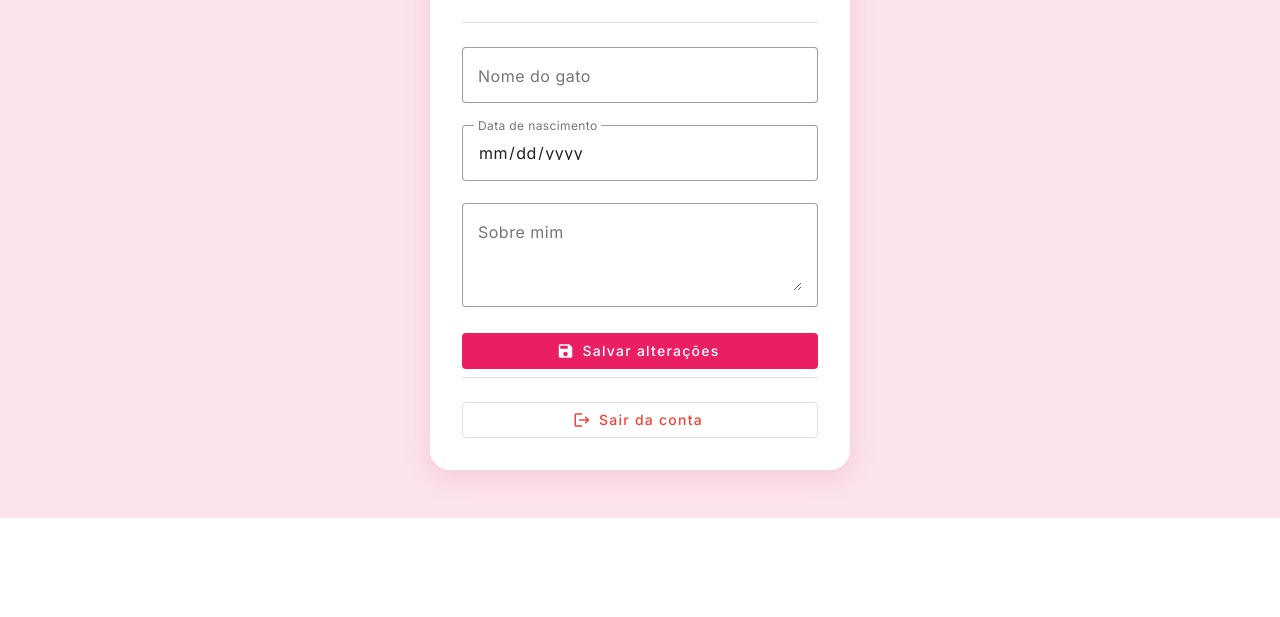
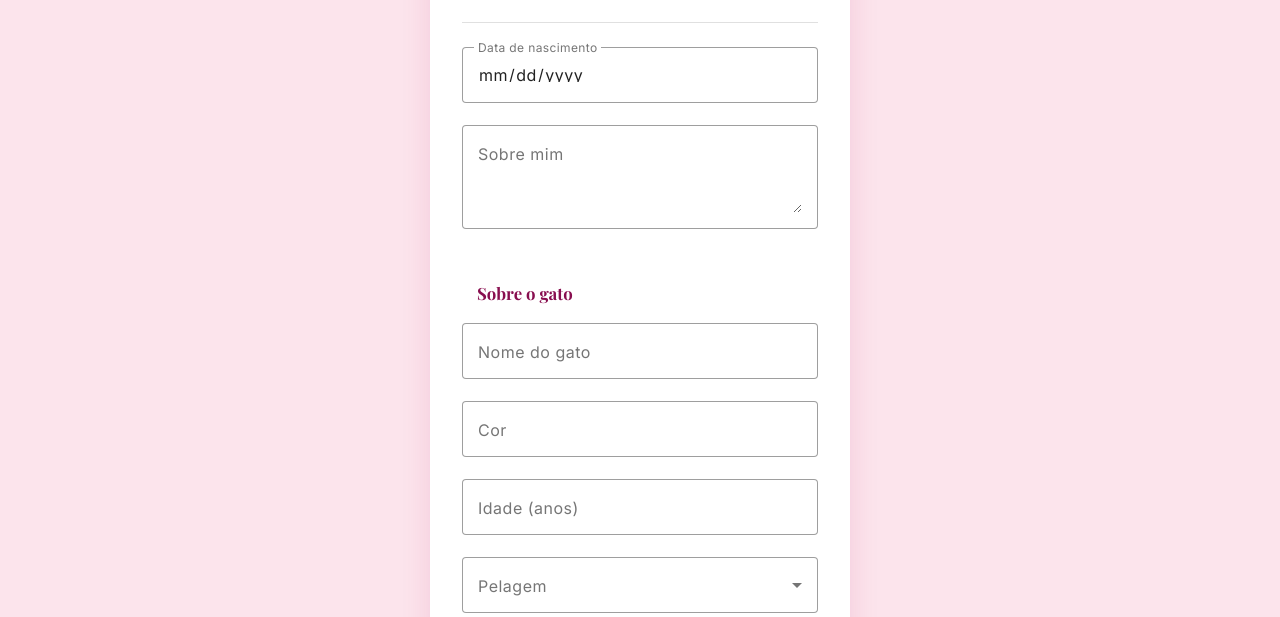
Before and after one commit to MariaClaraCorecha/catworld, an Angular app: page /perfil in a window 1280 px wide. Shown: the part 335-952 px from the top of the page. Before the commit the page ends 853 px from the top, so only its background shows below. Built offline with nearby package versions, Linux system fonts and the light colour scheme; sample sign-in values are in the browser's storage.

Commit message:
Feat: enhance profile form with additional fields for cat details

```diff
--- a/src/app/core/services/auth.ts
+++ b/src/app/core/services/auth.ts
@@ -8,6 +8,9 @@ export interface CatUser {
   bio?: string;
   birthDate?: string;
   catName?: string;
+  catColor?: string;
+  catAge?: string;
+  catFur?: string;
 }
 
 
@@ -95,7 +98,11 @@ export class AuthService {
     return JSON.parse(json);
   }
 
-  updateProfile(fields: Partial<Pick<CatUser, 'bio' | 'birthDate' | 'catName'>>) {
+  updateProfile(
+    fields: Partial<
+      Pick<CatUser, 'bio' | 'birthDate' | 'catName' | 'catColor' | 'catAge' | 'catFur'>
+    >,
+  ) {
     const current = this.user();
     if (!current) return;
 
--- a/src/app/features/profile/profile.html
+++ b/src/app/features/profile/profile.html
@@ -14,11 +14,6 @@
 
     <form [formGroup]="form" class="profile-form" (ngSubmit)="save()">
       <mat-form-field appearance="outline" class="profile-field">
-        <mat-label>Nome do gato</mat-label>
-        <input matInput formControlName="catName" placeholder="Ex: Frajola" />
-      </mat-form-field>
-
-      <mat-form-field appearance="outline" class="profile-field">
         <mat-label>Data de nascimento</mat-label>
         <input matInput type="date" formControlName="birthDate" />
       </mat-form-field>
@@ -31,6 +26,32 @@
           rows="3"
           placeholder="Conte um pouco sobre você"
         ></textarea>
+      </mat-form-field>
+
+      <h2 class="profile-section-title">Sobre o gato</h2>
+
+      <mat-form-field appearance="outline" class="profile-field">
+        <mat-label>Nome do gato</mat-label>
+        <input matInput formControlName="catName" placeholder="Ex: Frajola" />
+      </mat-form-field>
+
+      <mat-form-field appearance="outline" class="profile-field">
+        <mat-label>Cor</mat-label>
+        <input matInput formControlName="catColor" placeholder="Ex: Preto e branco" />
+      </mat-form-field>
+
+      <mat-form-field appearance="outline" class="profile-field">
+        <mat-label>Idade (anos)</mat-label>
+        <input matInput type="number" min="0" formControlName="catAge" placeholder="Ex: 2" />
+      </mat-form-field>
+
+      <mat-form-field appearance="outline" class="profile-field">
+        <mat-label>Pelagem</mat-label>
+        <mat-select formControlName="catFur">
+          <mat-option *ngFor="let option of furOptions" [value]="option">
+            {{ option }}
+          </mat-option>
+        </mat-select>
       </mat-form-field>
 
       <button mat-flat-button color="primary" type="submit" class="profile-save">
--- a/src/app/features/profile/profile.scss
+++ b/src/app/features/profile/profile.scss
@@ -68,6 +68,15 @@
   width: 100%;
 }
 
+.profile-section-title {
+  font-family: 'Playfair Display', serif;
+  font-size: 1.05rem;
+  font-weight: 700;
+  color: #880e4f;
+  margin: 1rem 0 0.25rem;
+  padding: 15px;
+}
+
 .profile-save {
   width: 100%;
   margin-top: 0.25rem;
--- a/src/app/features/profile/profile.ts
+++ b/src/app/features/profile/profile.ts
@@ -7,6 +7,7 @@ import { MatIconModule } from '@angular/material/icon';
 import { MatDividerModule } from '@angular/material/divider';
 import { MatFormFieldModule } from '@angular/material/form-field';
 import { MatInputModule } from '@angular/material/input';
+import { MatSelectModule } from '@angular/material/select';
 import { AuthService } from '../../core/services/auth';
 
 @Component({
@@ -20,6 +21,7 @@ import { AuthService } from '../../core/services/auth';
     MatDividerModule,
     MatFormFieldModule,
     MatInputModule,
+    MatSelectModule,
   ],
   templateUrl: './profile.html',
   styleUrl: './profile.scss',
@@ -31,10 +33,15 @@ export class ProfileComponent implements OnInit {
 
   saved = false;
 
+  furOptions = ['Curta', 'Longa', 'Semi longa', 'Sem pelo'];
+
   form = this.fb.group({
     catName: [''],
     birthDate: [''],
     bio: [''],
+    catColor: [''],
+    catAge: [''],
+    catFur: [''],
   });
 
   ngOnInit() {
@@ -48,6 +55,9 @@ export class ProfileComponent implements OnInit {
       catName: user?.catName ?? '',
       birthDate: user?.birthDate ?? '',
       bio: user?.bio ?? '',
+      catColor: user?.catColor ?? '',
+      catAge: user?.catAge ?? '',
+      catFur: user?.catFur ?? '',
     });
   }
 
@@ -56,11 +66,14 @@ export class ProfileComponent implements OnInit {
   }
 
   save() {
-    const { catName, birthDate, bio } = this.form.value;
+    const { catName, birthDate, bio, catColor, catAge, catFur } = this.form.value;
     this.authService.updateProfile({
       catName: catName ?? '',
       birthDate: birthDate ?? '',
       bio: bio ?? '',
+      catColor: catColor ?? '',
+      catAge: catAge ?? '',
+      catFur: catFur ?? '',
     });
     this.saved = true;
     setTimeout(() => (this.saved = false), 2000);
```
